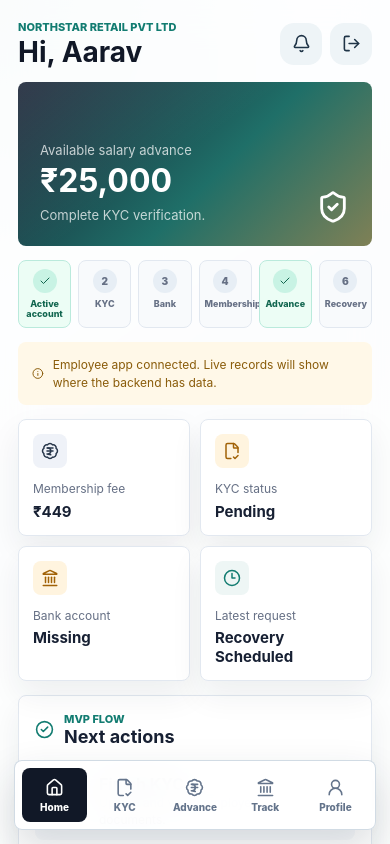
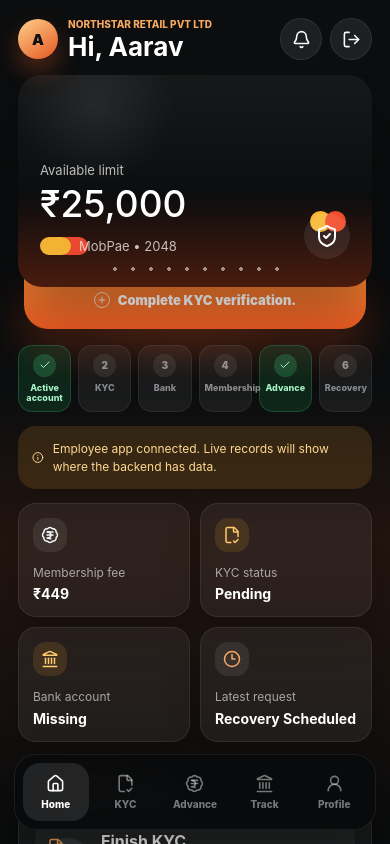
Before and after one commit to MobPae/mobpae-app, a React (Vite) app: page / in a window 390 px wide. Both pictures are taken after a click on the button "Sign in". Built offline with nearby package versions, Linux system fonts and the light colour scheme; no server answers.

Commit message:
Refresh employee app mobile UI

```diff
--- a/src/components/layout/TopBar.tsx
+++ b/src/components/layout/TopBar.tsx
@@ -9,6 +9,7 @@ type TopBarProps = {
 export function TopBar({ profile, onLogout }: TopBarProps) {
   return (
     <header className="topbar">
+      <span className="profile-avatar">{profile.name.charAt(0)}</span>
       <div>
         <p className="eyebrow">{profile.employer}</p>
         <h1>Hi, {profile.name.split(" ")[0]}</h1>
--- a/src/screens/DashboardScreen.tsx
+++ b/src/screens/DashboardScreen.tsx
@@ -1,4 +1,4 @@
-import { BadgeIndianRupee, CheckCircle2, Clock3, FileCheck2, Landmark, ShieldCheck } from "lucide-react";
+import { BadgeIndianRupee, CheckCircle2, Clock3, FileCheck2, Landmark, Plus, ShieldCheck } from "lucide-react";
 import { ActionRow } from "../components/ui/ActionRow";
 import { Card } from "../components/ui/Card";
 import { InlineAlert } from "../components/ui/InlineAlert";
@@ -25,12 +25,19 @@ export function DashboardScreen({ appState, eligibleForAdvance, membershipFee, n
     <>
       <section className="hero-card">
         <div>
-          <p>Available salary advance</p>
+          <p>Available limit</p>
           <strong>{formatMoney(appState.profile.salaryLimit)}</strong>
-          <span>{eligibleForAdvance ? "Ready for a new request" : nextBlocker}</span>
+          <span className="card-line">
+            <i />
+            MobPae • {appState.profile.employeeCode.slice(-4)}
+          </span>
         </div>
         <ShieldCheck size={34} />
       </section>
+      <button className="add-card-button" type="button" onClick={() => onNavigate("advance")}>
+        <Plus size={16} />
+        <span>{eligibleForAdvance ? "Request advance" : nextBlocker}</span>
+      </button>
 
       <OnboardingSteps steps={onboardingSteps} />
       <InlineAlert message={notice} tone={eligibleForAdvance ? "success" : "warning"} />
@@ -43,14 +50,14 @@ export function DashboardScreen({ appState, eligibleForAdvance, membershipFee, n
       </section>
 
       <Card>
-        <SectionHeader title="Next actions" eyebrow="MVP flow" icon={<CheckCircle2 size={19} />} />
+        <SectionHeader title="Quick actions" eyebrow="MVP flow" icon={<CheckCircle2 size={19} />} />
         <ActionRow icon={<FileCheck2 size={18} />} title="Finish KYC" description="Upload and verify employee documents." onClick={() => onNavigate("kyc")} />
         <ActionRow icon={<Landmark size={18} />} title="Add bank account" description="Required before disbursal." onClick={() => onNavigate("profile")} />
         <ActionRow icon={<BadgeIndianRupee size={18} />} title="Request salary advance" description="Preview recovery before submitting." onClick={() => onNavigate("advance")} />
       </Card>
 
       <Card>
-        <SectionHeader title="Notifications" eyebrow="Updates" />
+        <SectionHeader title="Recent activity" eyebrow="Updates" />
         <div className="list">
           {appState.notifications.map((notification) => (
             <div className="notification" key={notification}>
--- a/src/styles.css
+++ b/src/styles.css
@@ -1,6 +1,6 @@
 :root {
-  color: #18202b;
-  background: #edf2f7;
+  color: #f8fafc;
+  background: #f2742d;
   font-family: Inter, ui-sans-serif, system-ui, -apple-system, BlinkMacSystemFont, "Segoe UI", sans-serif;
   font-synthesis: none;
   text-rendering: optimizeLegibility;
@@ -33,16 +33,16 @@ p {
 }
 
 h1 {
-  margin-top: 4px;
-  color: #111827;
-  font-size: 28px;
+  margin-top: 3px;
+  color: #ffffff;
+  font-size: 26px;
   line-height: 1.06;
   letter-spacing: 0;
 }
 
 h2 {
-  color: #172033;
-  font-size: 18px;
+  color: #f8fafc;
+  font-size: 17px;
   line-height: 1.2;
   letter-spacing: 0;
 }
@@ -54,17 +54,18 @@ h2 {
   place-items: center;
   padding: 22px;
   background:
-    radial-gradient(circle at top left, rgba(18, 124, 113, 0.18), transparent 32%),
-    linear-gradient(145deg, #f9fbff 0%, #e6edf5 46%, #eef7f3 100%);
+    radial-gradient(circle at 16% 8%, rgba(255, 205, 128, 0.38), transparent 28%),
+    radial-gradient(circle at 78% 82%, rgba(145, 36, 17, 0.34), transparent 34%),
+    linear-gradient(155deg, #f78a3f 0%, #ee6128 48%, #bb341c 100%);
 }
 
 .phone-shell,
 .login-card {
   width: min(100%, 430px);
-  border: 1px solid rgba(159, 174, 194, 0.45);
-  background: rgba(255, 255, 255, 0.88);
-  box-shadow: 0 28px 88px rgba(31, 41, 55, 0.18);
-  backdrop-filter: blur(20px);
+  border: 1px solid rgba(255, 255, 255, 0.12);
+  background: #0b0d0e;
+  box-shadow: 0 34px 95px rgba(68, 21, 8, 0.42);
+  backdrop-filter: blur(18px);
 }
 
 .phone-shell {
@@ -76,15 +77,31 @@ h2 {
   border-radius: 34px;
 }
 
+.phone-shell::before {
+  content: "";
+  position: absolute;
+  inset: 0;
+  pointer-events: none;
+  background:
+    radial-gradient(circle at 48% 26%, rgba(244, 111, 37, 0.27), transparent 23%),
+    linear-gradient(180deg, transparent 0 46%, rgba(241, 86, 29, 0.1) 64%, transparent 100%);
+}
+
 .login-card {
   border-radius: 30px;
   padding: 24px;
 }
 
 .screen-content {
+  position: relative;
+  z-index: 1;
   flex: 1;
   overflow-y: auto;
   padding: 0 18px 112px;
+}
+
+.screen-content::-webkit-scrollbar {
+  width: 0;
 }
 
 .brand-lockup,
@@ -103,7 +120,8 @@ h2 {
 .detail,
 .saved-bank,
 .membership-panel,
-.timeline-item {
+.timeline-item,
+.add-card-button {
   display: flex;
   align-items: center;
 }
@@ -116,7 +134,8 @@ h2 {
 .brand-mark,
 .icon-button,
 .metric > span,
-.step span {
+.step span,
+.profile-avatar {
   display: grid;
   place-items: center;
 }
@@ -125,10 +144,10 @@ h2 {
   width: 58px;
   height: 58px;
   flex: 0 0 auto;
-  border-radius: 18px;
-  background: #111827;
+  border-radius: 19px;
+  background: linear-gradient(145deg, #ffad64, #f05a24);
   color: white;
-  box-shadow: inset 0 -10px 22px rgba(255, 255, 255, 0.12);
+  box-shadow: 0 18px 42px rgba(242, 100, 37, 0.34);
 }
 
 .login-copy,
@@ -145,7 +164,7 @@ h2 {
 .notification p,
 .timeline-item p,
 .timeline-item small {
-  color: #667085;
+  color: rgba(248, 250, 252, 0.62);
   font-size: 12px;
   line-height: 1.45;
 }
@@ -155,9 +174,28 @@ h2 {
 }
 
 .topbar {
+  position: relative;
+  z-index: 2;
   justify-content: space-between;
-  gap: 14px;
-  padding: 20px 18px 14px;
+  gap: 10px;
+  padding: 22px 18px 14px;
+}
+
+.topbar > div:first-of-type {
+  flex: 1;
+  min-width: 0;
+}
+
+.profile-avatar {
+  width: 40px;
+  height: 40px;
+  flex: 0 0 auto;
+  border-radius: 999px;
+  background: linear-gradient(145deg, #ffd08a, #e45722);
+  color: #101010;
+  font-size: 15px;
+  font-weight: 950;
+  box-shadow: 0 12px 25px rgba(238, 96, 37, 0.32);
 }
 
 .top-actions {
@@ -165,8 +203,8 @@ h2 {
 }
 
 .eyebrow {
-  color: #127c71;
-  font-size: 11px;
+  color: #f8a85e;
+  font-size: 10px;
   font-weight: 850;
   letter-spacing: 0;
   text-transform: uppercase;
@@ -176,64 +214,141 @@ h2 {
   width: 42px;
   height: 42px;
   flex: 0 0 auto;
-  border-radius: 14px;
-  background: #eef4f7;
-  color: #1f3447;
+  border-radius: 999px;
+  background: rgba(255, 255, 255, 0.08);
+  color: #f8fafc;
   cursor: pointer;
+  box-shadow: inset 0 0 0 1px rgba(255, 255, 255, 0.08);
 }
 
 .hero-card {
+  position: relative;
   display: flex;
   align-items: flex-end;
   justify-content: space-between;
   gap: 16px;
-  min-height: 164px;
+  min-height: 218px;
   overflow: hidden;
-  border-radius: 8px;
+  border-radius: 24px;
   background:
-    linear-gradient(145deg, rgba(255, 255, 255, 0.12), transparent 46%),
-    linear-gradient(135deg, #172033 0%, #1f6f68 56%, #d69045 140%);
+    radial-gradient(circle at 22% 14%, rgba(255, 255, 255, 0.08), transparent 24%),
+    linear-gradient(180deg, #171819 0%, #0c0d0e 57%, #63210e 118%);
   color: white;
-  padding: 22px;
+  padding: 26px 22px 28px;
+  box-shadow: 0 28px 62px rgba(0, 0, 0, 0.34);
+}
+
+.hero-card::before,
+.hero-card::after {
+  content: "";
+  position: absolute;
+  border-radius: 999px;
+}
+
+.hero-card::before {
+  right: 26px;
+  bottom: 55px;
+  width: 21px;
+  height: 21px;
+  background: #f24b2a;
+  box-shadow: -15px 0 0 #f7b733;
+}
+
+.hero-card::after {
+  left: 88px;
+  right: 88px;
+  bottom: 15px;
+  height: 6px;
+  background:
+    radial-gradient(circle, rgba(255, 255, 255, 0.72) 0 2px, transparent 2px) 0 0 / 18px 6px;
+  opacity: 0.72;
 }
 
 .hero-card p,
 .hero-card span {
-  color: rgba(255, 255, 255, 0.74);
+  color: rgba(255, 255, 255, 0.72);
   font-size: 13px;
 }
 
 .hero-card strong {
   display: block;
-  margin: 7px 0;
-  font-size: 36px;
+  margin: 8px 0 14px;
+  color: #ffffff;
+  font-size: 41px;
+  font-weight: 500;
   line-height: 0.98;
   letter-spacing: 0;
+}
+
+.hero-card > svg {
+  position: relative;
+  z-index: 1;
+  width: 46px;
+  height: 46px;
+  border-radius: 999px;
+  padding: 11px;
+  background: rgba(255, 255, 255, 0.08);
+  color: #ffffff;
+}
+
+.card-line {
+  display: inline-flex;
+  align-items: center;
+  gap: 8px;
+}
+
+.card-line i {
+  width: 31px;
+  height: 18px;
+  border-radius: 999px;
+  background: #f3b233;
+  box-shadow: 17px 0 0 #e8482e;
+}
+
+.add-card-button {
+  width: calc(100% - 12px);
+  min-height: 58px;
+  justify-content: center;
+  gap: 8px;
+  margin: -16px auto 16px;
+  border-radius: 0 0 24px 24px;
+  background: linear-gradient(180deg, #fb8c35 0%, #f15d24 100%);
+  color: white;
+  font-size: 13px;
+  font-weight: 900;
+  box-shadow: 0 24px 42px rgba(231, 82, 31, 0.26);
+  cursor: pointer;
+}
+
+.add-card-button svg {
+  border: 1px solid rgba(255, 255, 255, 0.72);
+  border-radius: 999px;
+  padding: 2px;
 }
 
 .step-strip {
   display: grid;
   grid-template-columns: repeat(6, minmax(0, 1fr));
   gap: 7px;
-  margin: 14px 0;
+  margin: 2px 0 14px;
 }
 
 .step {
-  min-height: 68px;
-  border: 1px solid #e2e8f0;
-  border-radius: 8px;
-  background: #f8fafc;
+  min-height: 62px;
+  border: 1px solid rgba(255, 255, 255, 0.07);
+  border-radius: 14px;
+  background: rgba(255, 255, 255, 0.055);
   padding: 8px 5px;
   text-align: center;
-  color: #667085;
+  color: rgba(248, 250, 252, 0.5);
 }
 
 .step span {
-  width: 24px;
-  height: 24px;
+  width: 23px;
+  height: 23px;
   margin: 0 auto 6px;
   border-radius: 999px;
-  background: #e7eef5;
+  background: rgba(255, 255, 255, 0.08);
   font-size: 10px;
   font-weight: 900;
 }
@@ -245,13 +360,13 @@ h2 {
 }
 
 .step.done {
-  border-color: #baeadc;
-  background: #ecfdf5;
-  color: #11664f;
+  border-color: rgba(67, 220, 138, 0.22);
+  background: rgba(27, 148, 82, 0.18);
+  color: #a6f4c5;
 }
 
 .step.done span {
-  background: #c8f3e4;
+  background: rgba(67, 220, 138, 0.22);
 }
 
 .tabbar {
@@ -262,34 +377,34 @@ h2 {
   z-index: 5;
   display: grid;
   grid-template-columns: repeat(5, minmax(0, 1fr));
-  gap: 5px;
-  padding: 7px;
-  border: 1px solid rgba(205, 215, 226, 0.9);
-  border-radius: 8px;
-  background: rgba(255, 255, 255, 0.94);
-  box-shadow: 0 18px 42px rgba(31, 41, 55, 0.16);
+  gap: 4px;
+  padding: 8px;
+  border: 1px solid rgba(255, 255, 255, 0.08);
+  border-radius: 22px;
+  background: rgba(8, 9, 10, 0.92);
+  box-shadow: 0 22px 46px rgba(0, 0, 0, 0.42);
   backdrop-filter: blur(18px);
 }
 
 .tab {
-  min-height: 54px;
+  min-height: 58px;
   justify-content: center;
   flex-direction: column;
-  gap: 4px;
-  border-radius: 8px;
+  gap: 5px;
+  border-radius: 17px;
   background: transparent;
-  color: #64748b;
+  color: rgba(248, 250, 252, 0.46);
   cursor: pointer;
 }
 
 .tab span {
   font-size: 10px;
-  font-weight: 850;
+  font-weight: 760;
 }
 
 .tab.active {
-  background: #111827;
-  color: white;
+  background: rgba(255, 255, 255, 0.1);
+  color: #ffffff;
 }
 
 .metric-grid,
@@ -302,23 +417,23 @@ h2 {
 
 .metric,
 .card {
-  border: 1px solid #e2e8f0;
-  border-radius: 8px;
-  background: white;
-  box-shadow: 0 14px 32px rgba(31, 41, 55, 0.07);
+  border: 1px solid rgba(255, 255, 255, 0.075);
+  border-radius: 18px;
+  background: rgba(255, 255, 255, 0.06);
+  box-shadow: 0 18px 42px rgba(0, 0, 0, 0.18);
 }
 
 .metric {
-  min-height: 112px;
+  min-height: 105px;
   padding: 14px;
 }
 
 .metric > span {
   width: 34px;
   height: 34px;
-  border-radius: 8px;
-  background: #eef6f5;
-  color: #127c71;
+  border-radius: 13px;
+  background: rgba(255, 255, 255, 0.08);
+  color: #f8a85e;
 }
 
 .metric p {
@@ -328,23 +443,23 @@ h2 {
 .metric strong {
   display: block;
   margin-top: 4px;
-  color: #172033;
-  font-size: 15px;
+  color: #ffffff;
+  font-size: 14px;
 }
 
 .metric.good > span {
-  background: #e8fbf1;
-  color: #12805c;
+  background: rgba(67, 220, 138, 0.14);
+  color: #8bf5b4;
 }
 
 .metric.warn > span {
-  background: #fff4df;
-  color: #a16207;
+  background: rgba(251, 179, 51, 0.13);
+  color: #ffca6e;
 }
 
 .metric.dark > span {
-  background: #eff2f8;
-  color: #27364a;
+  background: rgba(248, 250, 252, 0.08);
+  color: #f8fafc;
 }
 
 .card {
@@ -363,13 +478,13 @@ h2 {
 }
 
 .section-heading > svg {
-  color: #127c71;
+  color: #f8a85e;
 }
 
 .field {
   display: grid;
   gap: 7px;
-  color: #344054;
+  color: rgba(248, 250, 252, 0.72);
   font-size: 12px;
   font-weight: 850;
 }
@@ -380,24 +495,24 @@ h2 {
 
 .field input {
   width: 100%;
-  min-height: 48px;
-  border: 1px solid #d5dde8;
-  border-radius: 8px;
+  min-height: 49px;
+  border: 1px solid rgba(255, 255, 255, 0.08);
+  border-radius: 15px;
   outline: 0;
-  background: #f8fafc;
-  color: #111827;
-  padding: 0 13px;
+  background: rgba(255, 255, 255, 0.07);
+  color: #ffffff;
+  padding: 0 14px;
 }
 
 .field input:focus {
-  border-color: #127c71;
-  box-shadow: 0 0 0 4px rgba(18, 124, 113, 0.12);
+  border-color: #f8a85e;
+  box-shadow: 0 0 0 4px rgba(248, 168, 94, 0.13);
 }
 
 .range {
   width: 100%;
   margin: 16px 0 8px;
-  accent-color: #127c71;
+  accent-color: #f15d24;
 }
 
 .button {
@@ -408,41 +523,41 @@ h2 {
   width: 100%;
   min-height: 50px;
   margin-top: 14px;
-  border-radius: 8px;
+  border-radius: 16px;
   font-weight: 900;
   cursor: pointer;
 }
 
 .button.primary {
-  background: #111827;
+  background: linear-gradient(180deg, #fb8c35 0%, #ee5a24 100%);
   color: white;
 }
 
 .button.secondary {
-  border: 1px solid #d5dde8;
-  background: #f7fafc;
-  color: #1f3447;
+  border: 1px solid rgba(255, 255, 255, 0.08);
+  background: rgba(255, 255, 255, 0.08);
+  color: #f8fafc;
 }
 
 .button.ghost {
   background: transparent;
-  color: #127c71;
+  color: #f8a85e;
 }
 
 .button:disabled {
   cursor: not-allowed;
-  background: #cbd5e1;
-  color: #f8fafc;
+  background: rgba(255, 255, 255, 0.12);
+  color: rgba(248, 250, 252, 0.48);
 }
 
 .action-row {
   width: 100%;
-  min-height: 72px;
+  min-height: 74px;
   justify-content: space-between;
   gap: 12px;
-  border-radius: 8px;
-  background: #f8fafc;
-  color: #172033;
+  border-radius: 18px;
+  background: rgba(255, 255, 255, 0.055);
+  color: #f8fafc;
   padding: 12px;
   text-align: left;
   cursor: pointer;
@@ -453,12 +568,12 @@ h2 {
 }
 
 .action-row > span {
-  width: 40px;
-  height: 40px;
+  width: 42px;
+  height: 42px;
   flex: 0 0 auto;
-  border-radius: 8px;
-  background: #eef6f5;
-  color: #127c71;
+  border-radius: 999px;
+  background: rgba(255, 255, 255, 0.09);
+  color: #f8a85e;
 }
 
 .action-row div {
@@ -472,8 +587,8 @@ h2 {
 .saved-bank,
 .membership-panel,
 .preview-grid div {
-  border-radius: 8px;
-  background: #f8fafc;
+  border-radius: 18px;
+  background: rgba(255, 255, 255, 0.055);
   padding: 14px;
 }
 
@@ -483,18 +598,18 @@ h2 {
 }
 
 .inline-alert.info {
-  background: #eef6ff;
-  color: #1d4f8f;
+  background: rgba(60, 130, 246, 0.15);
+  color: #b9d5ff;
 }
 
 .inline-alert.warning {
-  background: #fff8e8;
-  color: #8a5c0a;
+  background: rgba(251, 179, 51, 0.14);
+  color: #ffd991;
 }
 
 .inline-alert.success {
-  background: #ecfdf5;
-  color: #11664f;
+  background: rgba(45, 184, 105, 0.15);
+  color: #a7f3c2;
 }
 
 .inline-alert p {
@@ -512,23 +627,37 @@ h2 {
 }
 
 .notification {
+  position: relative;
   justify-content: flex-start;
-  gap: 10px;
+  gap: 12px;
+  overflow: hidden;
+}
+
+.notification:nth-child(2n) {
+  background: linear-gradient(90deg, rgba(42, 161, 86, 0.28), rgba(42, 161, 86, 0.1));
+}
+
+.notification:nth-child(2n + 1) {
+  background: linear-gradient(90deg, rgba(224, 73, 36, 0.28), rgba(224, 73, 36, 0.1));
 }
 
 .notification span {
-  width: 8px;
-  height: 8px;
+  width: 36px;
+  height: 36px;
   flex: 0 0 auto;
   border-radius: 999px;
-  background: #d69045;
+  background: rgba(255, 255, 255, 0.92);
+}
+
+.notification p {
+  color: rgba(255, 255, 255, 0.84);
 }
 
 .progress-track {
   height: 10px;
   overflow: hidden;
   border-radius: 999px;
-  background: #e2e8f0;
+  background: rgba(255, 255, 255, 0.1);
   margin-bottom: 14px;
 }
 
@@ -536,7 +665,7 @@ h2 {
   display: block;
   height: 100%;
   border-radius: inherit;
-  background: #127c71;
+  background: linear-gradient(90deg, #f8a85e, #67e8a5);
 }
 
 .document-row {
@@ -545,12 +674,20 @@ h2 {
   gap: 12px;
 }
 
+.document-row strong,
+.action-row strong,
+.detail strong,
+.saved-bank strong,
+.timeline-item strong {
+  color: #ffffff;
+}
+
 .status-pill {
   flex: 0 0 auto;
   border-radius: 999px;
   padding: 6px 9px;
-  background: #eef2f6;
-  color: #475569;
+  background: rgba(255, 255, 255, 0.1);
+  color: rgba(248, 250, 252, 0.72);
   font-size: 10px;
   font-weight: 900;
 }
@@ -559,20 +696,20 @@ h2 {
 .status-pill.approved,
 .status-pill.disbursed,
 .status-pill.recovered {
-  background: #dcfce7;
-  color: #166534;
+  background: rgba(45, 184, 105, 0.2);
+  color: #91f7b8;
 }
 
 .status-pill.under-review,
 .status-pill.recovery-scheduled,
 .status-pill.submitted {
-  background: #fff1d6;
-  color: #92400e;
+  background: rgba(251, 179, 51, 0.19);
+  color: #ffd17a;
 }
 
 .status-pill.rejected {
-  background: #fee2e2;
-  color: #991b1b;
+  background: rgba(255, 89, 89, 0.18);
+  color: #ffb4b4;
 }
 
 .preview-grid {
@@ -582,7 +719,7 @@ h2 {
 .preview-grid strong {
   display: block;
   margin-top: 4px;
-  color: #172033;
+  color: #ffffff;
   font-size: 15px;
 }
 
@@ -592,20 +729,20 @@ h2 {
 }
 
 .detail svg {
-  color: #127c71;
+  color: #f8a85e;
 }
 
 .saved-bank {
   gap: 10px;
   margin-bottom: 14px;
-  background: #ecfdf5;
-  color: #14533f;
+  background: rgba(45, 184, 105, 0.16);
+  color: #b8f9cf;
 }
 
 .membership-panel {
   justify-content: space-between;
   gap: 12px;
-  background: #f8fafc;
+  background: rgba(255, 255, 255, 0.055);
 }
 
 .membership-panel .button {
@@ -617,6 +754,7 @@ h2 {
 .membership-panel strong {
   display: block;
   margin: 3px 0;
+  color: #ffffff;
   font-size: 24px;
 }
 
@@ -628,12 +766,12 @@ h2 {
   display: flex;
   align-items: center;
   gap: 8px;
-  color: #475569;
+  color: rgba(248, 250, 252, 0.72);
   font-size: 13px;
 }
 
 .benefit-list svg {
-  color: #127c71;
+  color: #f8a85e;
 }
 
 .timeline {
@@ -651,14 +789,14 @@ h2 {
   height: 12px;
   flex: 0 0 auto;
   margin-top: 4px;
-  border: 3px solid #d5dde8;
+  border: 3px solid rgba(255, 255, 255, 0.22);
   border-radius: 999px;
-  background: white;
+  background: #0b0d0e;
 }
 
 .timeline-item.done > span {
-  border-color: #127c71;
-  background: #127c71;
+  border-color: #67e8a5;
+  background: #67e8a5;
 }
 
 .timeline-item strong {
@@ -690,7 +828,15 @@ h2 {
     padding: 22px;
   }
 
+  .hero-card {
+    min-height: 212px;
+  }
+
   .hero-card strong {
-    font-size: 32px;
+    font-size: 37px;
+  }
+
+  .topbar {
+    padding-top: 18px;
   }
 }
```
